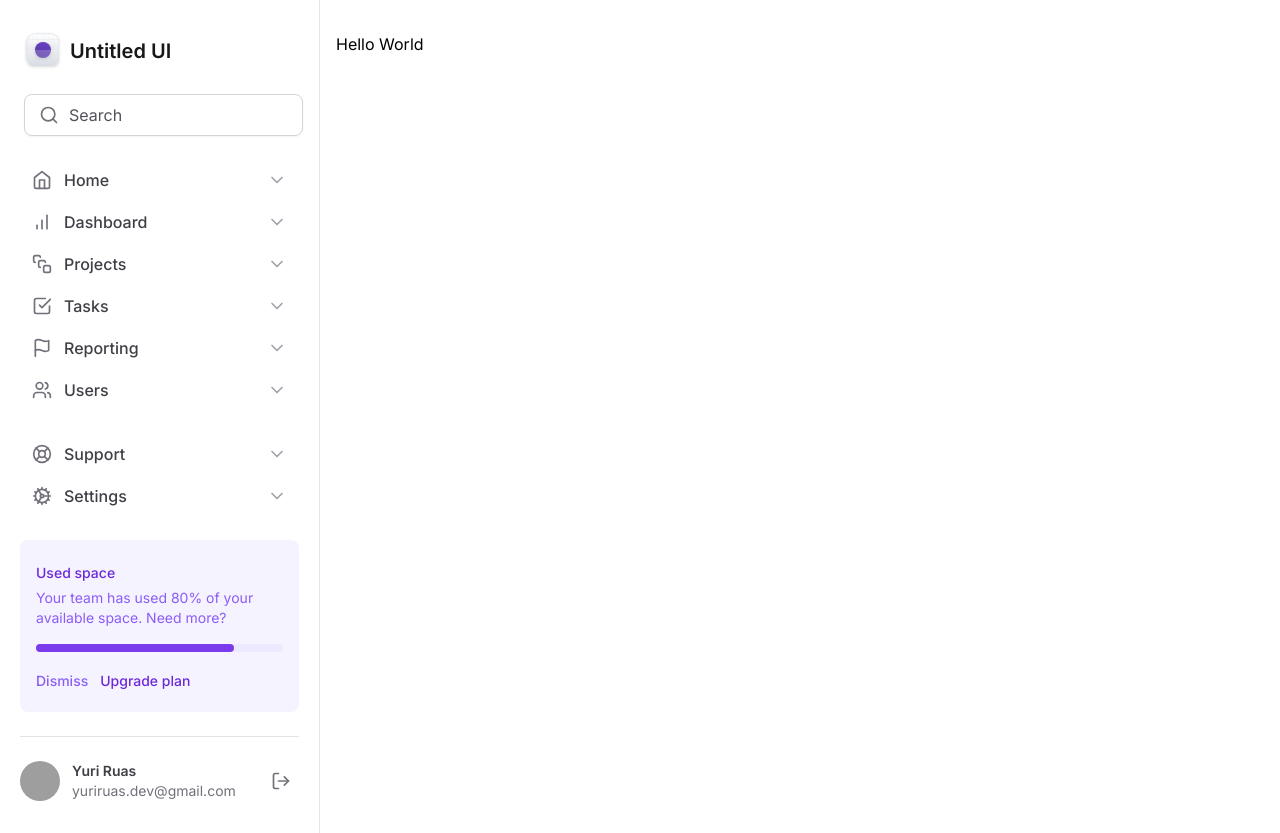
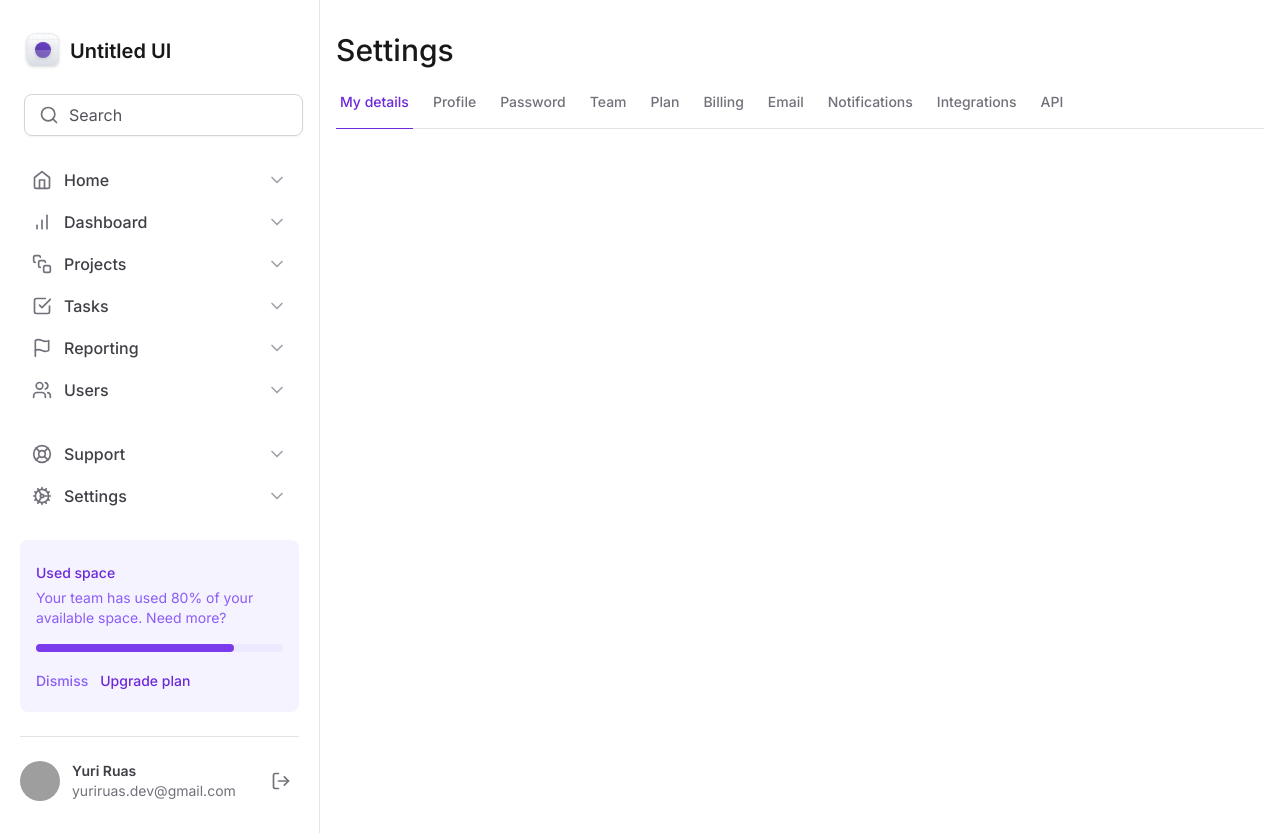
Before and after one commit to yuri-ruas/dominating-tailwindcss, a Next.js app: page / in a window 1280 px wide. Built offline with nearby package versions, Linux system fonts and the light colour scheme; grey boxes are pictures that could not be loaded.

Commit message:
formulário: criando abas com radix tabs

```diff
--- a/package.json
+++ b/package.json
@@ -9,6 +9,7 @@
     "lint": "next lint"
   },
   "dependencies": {
+    "@radix-ui/react-tabs": "^1.0.4",
     "lucide-react": "^0.294.0",
     "next": "14.0.4",
     "react": "^18",
--- a/src/app/layout.tsx
+++ b/src/app/layout.tsx
@@ -16,7 +16,7 @@
   children: React.ReactNode
 }) {
   return (
-    <html lang="en">
+    <html lang="en" className="antialiased">
       <body className={inter.className}>
         <div className="grid min-h-screen grid-cols-app">
           <Sidebar />
--- a/src/app/page.tsx
+++ b/src/app/page.tsx
@@ -1,3 +1,11 @@
+import { SettingsTabs } from '@/components/SettingsTabs'
+
 export default function Home() {
-  return <h1>Hello World</h1>
+  return (
+    <>
+      <h1 className="text-3xl font-medium text-zinc-900">Settings</h1>
+
+      <SettingsTabs />
+    </>
+  )
 }
--- a/src/components/Input.tsx
+++ b/src/components/Input.tsx
@@ -1,4 +1,3 @@
-import { Search } from 'lucide-react'
 import { ComponentProps } from 'react'
 
 type InputPrefixProps = ComponentProps<'div'>
--- /dev/null
+++ b/src/components/SettingsTabs/TabItem.tsx
@@ -0,0 +1,24 @@
+'use client'
+
+import * as Tabs from '@radix-ui/react-tabs'
+
+interface TabItemProps {
+  value: string
+  title: string
+  isSelected?: boolean
+}
+
+export function TabItem({ value, title, isSelected = false }: TabItemProps) {
+  return (
+    <Tabs.Trigger
+      value={value}
+      className="relative px-1 pb-4 text-sm font-medium text-zinc-500 hover:text-violet-700 data-[state=active]:text-violet-700"
+    >
+      <span>{title}</span>
+
+      {isSelected && (
+        <div className="absolute -bottom-px left-0 right-0 h-px bg-violet-700" />
+      )}
+    </Tabs.Trigger>
+  )
+}
--- /dev/null
+++ b/src/components/SettingsTabs/index.tsx
@@ -0,0 +1,58 @@
+'use client'
+
+import * as Tabs from '@radix-ui/react-tabs'
+import { TabItem } from './TabItem'
+import { useState } from 'react'
+
+export function SettingsTabs() {
+  const [currentTab, setCurrentTab] = useState('tab1')
+
+  return (
+    <Tabs.Root value={currentTab} onValueChange={setCurrentTab}>
+      <Tabs.List className="mt-6 flex w-full items-center gap-4 border-b border-zinc-200">
+        <TabItem
+          value="tab1"
+          title="My details"
+          isSelected={currentTab === 'tab1'}
+        />
+        <TabItem
+          value="tab2"
+          title="Profile"
+          isSelected={currentTab === 'tab2'}
+        />
+        <TabItem
+          value="tab3"
+          title="Password"
+          isSelected={currentTab === 'tab3'}
+        />
+        <TabItem value="tab4" title="Team" isSelected={currentTab === 'tab4'} />
+        <TabItem value="tab5" title="Plan" isSelected={currentTab === 'tab5'} />
+        <TabItem
+          value="tab6"
+          title="Billing"
+          isSelected={currentTab === 'tab6'}
+        />
+        <TabItem
+          value="tab7"
+          title="Email"
+          isSelected={currentTab === 'tab7'}
+        />
+        <TabItem
+          value="tab8"
+          title="Notifications"
+          isSelected={currentTab === 'tab8'}
+        />
+        <TabItem
+          value="tab9"
+          title="Integrations"
+          isSelected={currentTab === 'tab9'}
+        />
+        <TabItem
+          value="tab10"
+          title="API"
+          isSelected={currentTab === 'tab10'}
+        />
+      </Tabs.List>
+    </Tabs.Root>
+  )
+}
```
Also changed, not shown: 1 other file (tests, documents, lock files or other folders).
